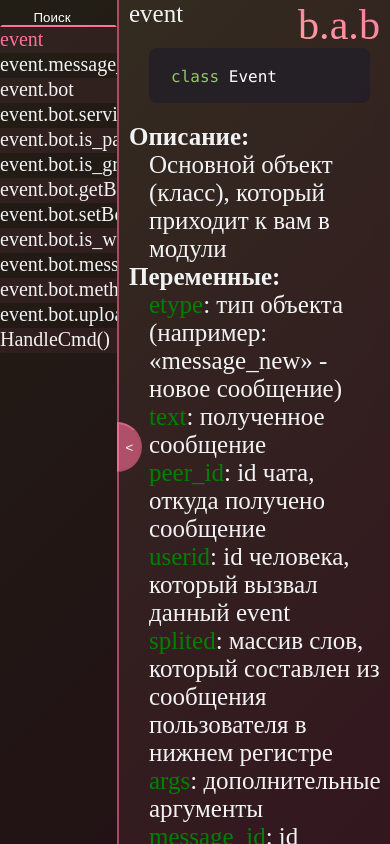
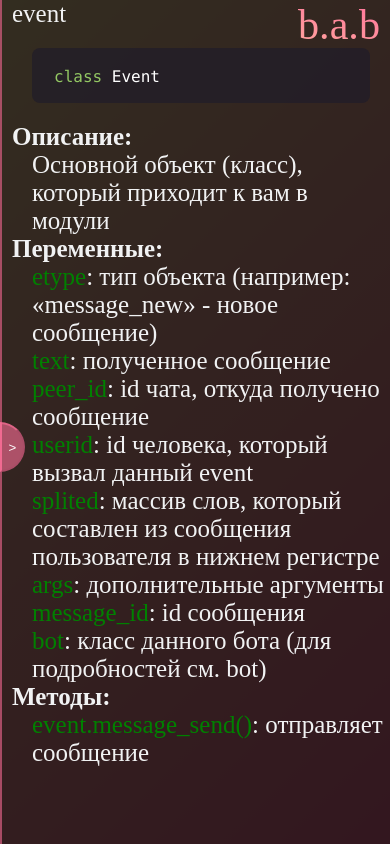
Before and after one commit to EdwardFuchs/EdwardFuchs.github.io, a plain HTML site: page index.html in a window 390 px wide. Both pictures are taken after a click on the item "event". Drawn offline with Linux system fonts and the light colour scheme.

Commit message:
added mobile version

```diff
--- a/assets/css/page.css
+++ b/assets/css/page.css
@@ -185,3 +185,31 @@ input#search, input#search:focus, input#search:active, input#search:hover {
     margin-left: -2px;
 
 }
+
+
+html {
+    overflow: hidden;
+}
+
+@media (max-width: 400px) {
+    .block-left {
+        max-width: 100vw;
+    }
+
+    .block-left.show {
+        height: 100vh;
+        width: 99.444%;
+    }
+
+    .block-left.hide {
+        width: 0vw;
+    }
+
+    .block-right.hide {
+        display: none;
+    }
+    #hide_btn {
+        right:0px;
+        border-radius: 25px 0px 0px 25px;
+    }
+}
--- a/assets/js/page.js
+++ b/assets/js/page.js
@@ -1,4 +1,4 @@
-var docs = {
+let docs = {
 	"event": {
 		"is_func": false,
 		"data": "class Event",
@@ -153,7 +153,7 @@ var docs = {
 }
 
 //function sortData1() {
-//  var keys = Object.keys(docs)
+//  let keys = Object.keys(docs)
 //  keys = keys.sort(function(a,b){(a < b) ? -1 : (a > b) ? 1 : 0;});
 //  return keys
 //}
@@ -161,21 +161,25 @@ var docs = {
 //docs = sortData()
 //console.log(sortData1())
 
+let hide_show_btn = document.getElementById("hide_btn")
+let left = document.getElementById("left")
+let right = document.getElementById("right")
+
 function create_li(ul, name) {
-	var li = document.createElement('li');
+	let li = document.createElement('li');
 	ul.appendChild(li);
 	li.innerHTML="<p>" + name + "</p>";
 }
 
 ul = document.getElementById("menu")
-var params = Object.keys(docs)
+let params = Object.keys(docs)
 for (i=0; i<params.length; i++){
 	create_li(ul, params[i])
 }
 
 
 function SearchAlgoritm() {
-    var filter, ul, li, a, i;
+    let filter, ul, li, a, i;
     input = document.getElementById("search");
 	//console.log(input.value);
     filter = input.value.toUpperCase();
@@ -192,14 +196,18 @@ function SearchAlgoritm() {
 }
 
 function ChangeRight(li){
-	var right = document.getElementById("right");
-	var doc = docs[li];
+	hide_show_btn.id = 'show_btn';
+	hide_show_btn.innerHTML = '>';
+	right.classList.remove('hide');
+	left.classList.remove('show');
+	left.classList.add('hide');
+	let doc = docs[li];
 	res  = "<p class = \"chosen\">" + li + "</p>\n";
 	if (doc["is_func"]){
 		res += "<pre style=\"margin-left:20px;\"><code data-language=\"python\">" + doc["data"] + "</pre></code>\n";
 		res += "<p style=\"font-weight: 600;\">Описание:\n</p>"
 		res += "<p style=\"margin-left:20px;\">" + doc["desc"] +"\n</p>"
-		var params = Object.keys(doc["args"])
+		let params = Object.keys(doc["args"])
 		if (params.length != 0){
 			res += "<p style=\"font-weight: 600;\">Параметры:\n</p>";
 			//console.log(doc["args"])
@@ -214,7 +222,7 @@ function ChangeRight(li){
 		res += "<pre style=\"margin-left:20px;\"><code data-language=\"python\">" + doc["data"] + "</pre></code>\n";
 		res += "<p style=\"font-weight: 600;\">Описание:\n</p>"
 		res += "<p style=\"margin-left:20px;\">" + doc["desc"] +"\n</p>"
-		var members = Object.keys(doc["members"])
+		let members = Object.keys(doc["members"])
 		if (members.length != 0){
 			res += "<p style=\"font-weight: 600;\">Переменные:\n</p>"
 			//console.log(doc["args"])
@@ -225,8 +233,8 @@ function ChangeRight(li){
 		}
 		re_str = "(^" + li + ".)+\\\w+\\\(\\\)"
 		//console.log(re_str)
-		var re = new RegExp(re_str)
-		var docs_metods = Object.keys(docs)
+		let re = new RegExp(re_str)
+		let docs_metods = Object.keys(docs)
 		metods = []
 		for (i=0; i<docs_metods.length; i++){
 			//console.log(docs_metods[i] + ": " + re.test(docs_metods[i]))
@@ -268,10 +276,6 @@ for (i = 0; i < li.length; i++) {
 	})
 }
 
-let hide_show_btn = document.getElementById("hide_btn")
-let left = document.getElementById("left")
-let right = document.getElementById("right")
-
 hide_show_btn.addEventListener("click", () => {
 		if (hide_show_btn.id == "hide_btn"){
 	    //left.style.display = "none" //block
```
